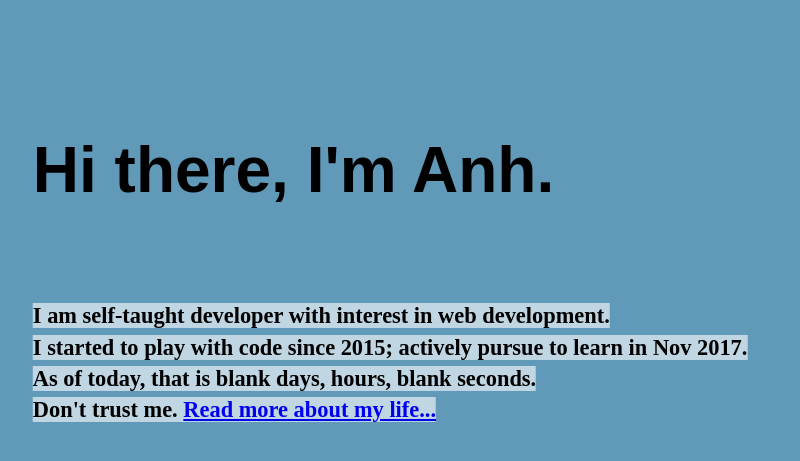
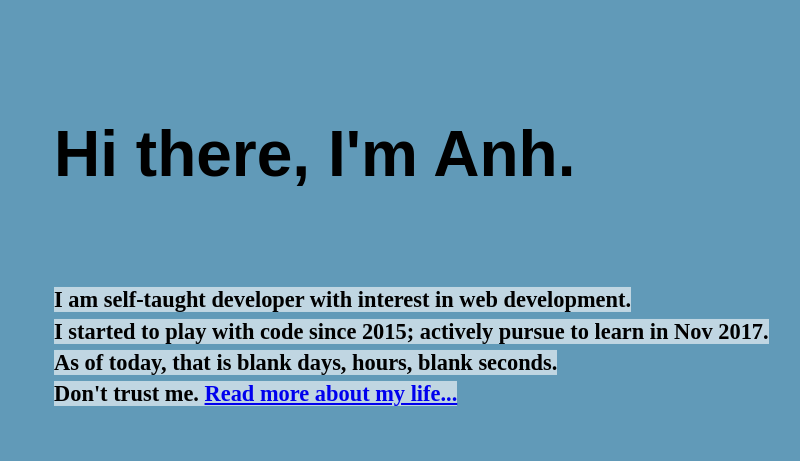
Before and after one commit to windan11/windan11.github.io, a Jekyll site: the page built from index.html, in a window 1280 px wide. Shown: the top 461 px of the page, without its empty margins (140-940 px from the left). Built offline with Jekyll 4.4.1, drawn with Linux system fonts in a browser that asks for light colours.

Commit message:
Update main.css

```diff
--- a/css/main.css
+++ b/css/main.css
@@ -4,12 +4,12 @@ body{
 }
 .container{
 	margin: 0 auto;
-	width: 88%;
+	width: 84%;
 	padding: 0 8%;
 }
 .hero{
 	padding: 0;
-	min-height: 640px;
+	min-height: 600px;
 	position: relative;
 }
 .big-font{
```
